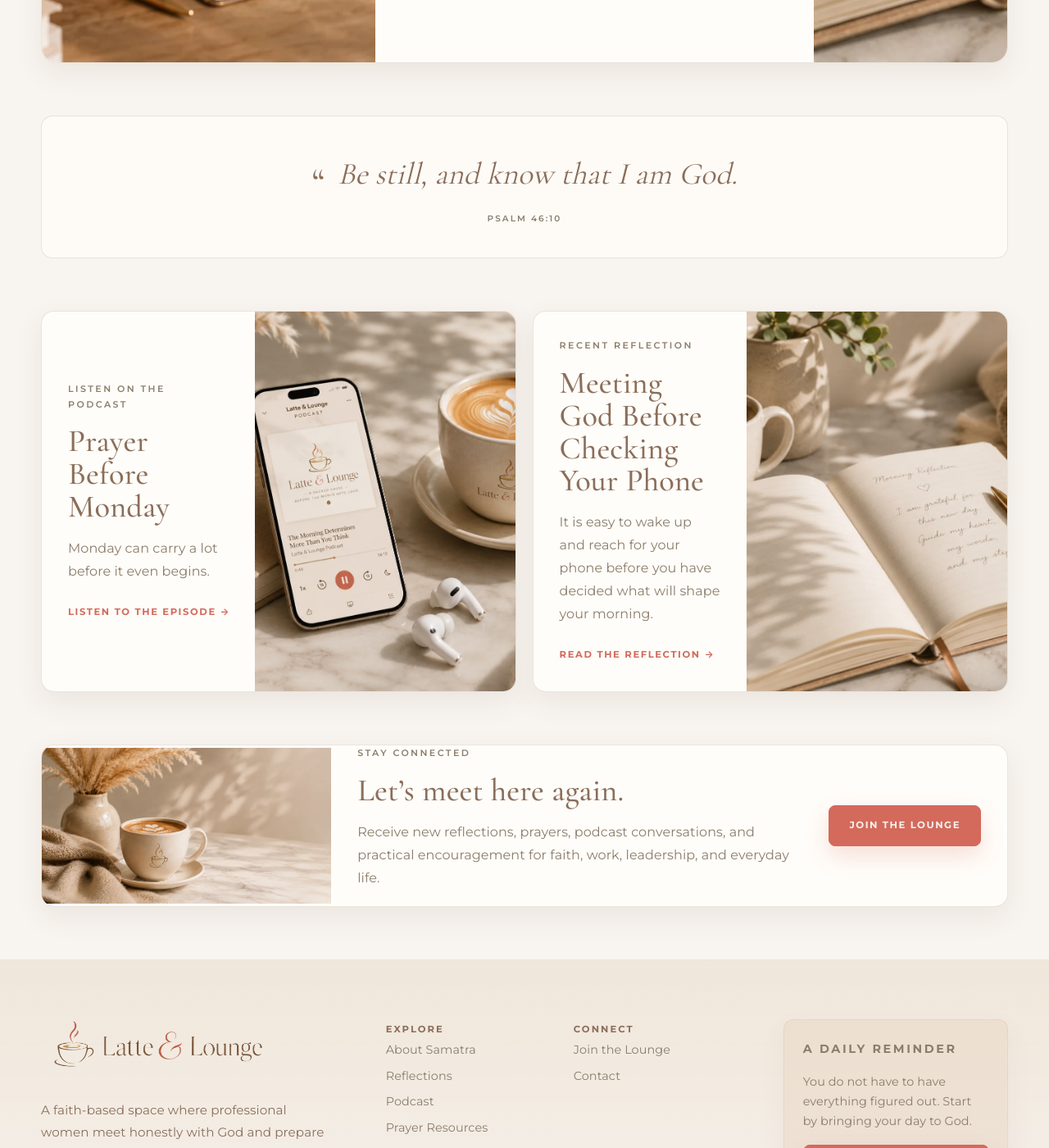
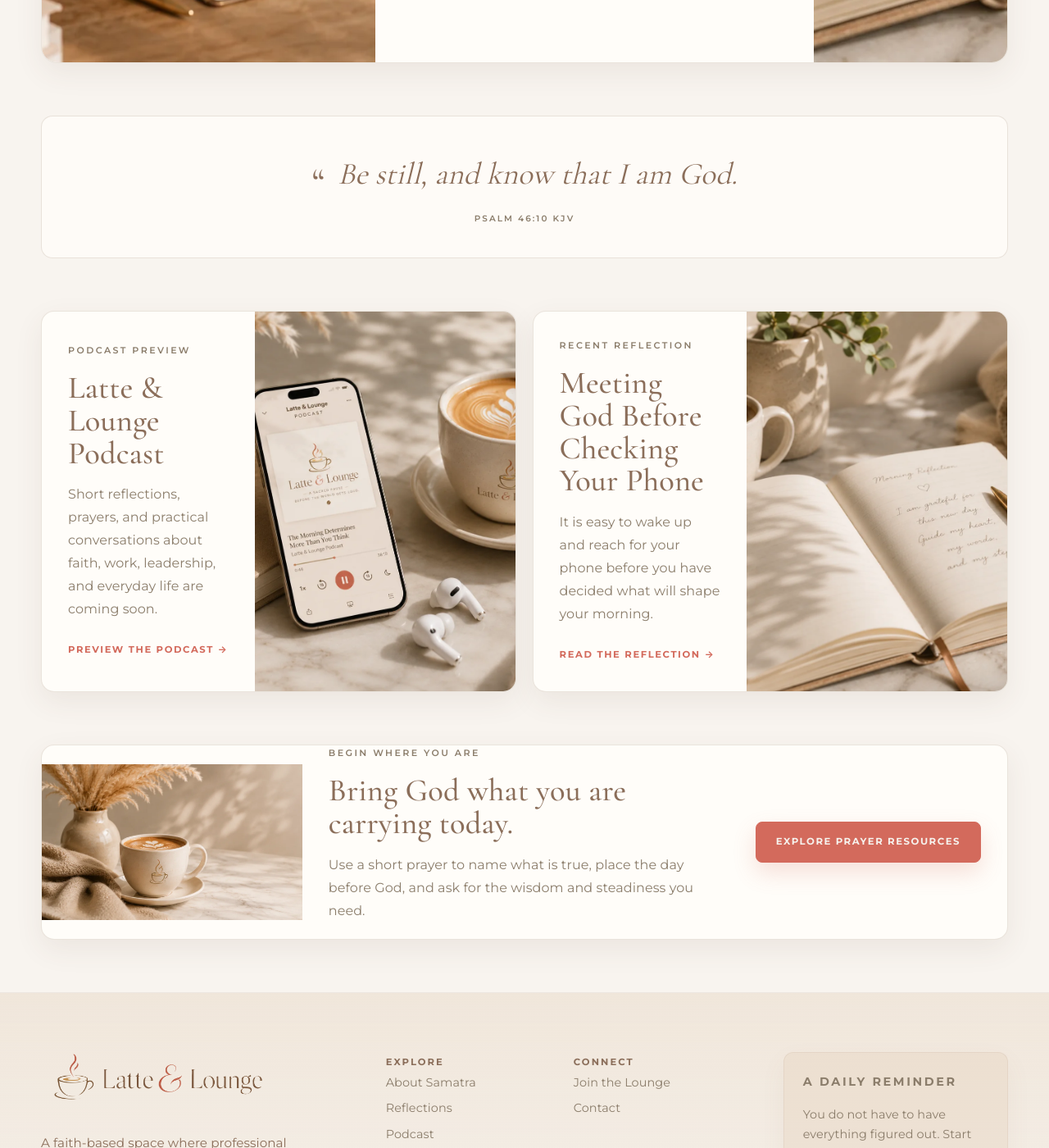
Before and after one commit to jeffthomasiii/latte-lounge-poc, a Jekyll site: the page built from docs/index.md, in a window 1280 px wide and 1400 px high, scrolled down 2702 px. Shown: the whole window at 82% size. Built offline with Jekyll 4.4.1, drawn with Linux system fonts in a browser that asks for light colours.

Commit message:
Align homepage actions, icons, and podcast state

```diff
--- a/docs/_layouts/home.html
+++ b/docs/_layouts/home.html
@@ -3,7 +3,13 @@
 ---
 
 {% assign podcast_episodes = site.podcast | sort: "episode" | reverse %}
-{% assign latest_episode = podcast_episodes | first %}
+{% assign latest_episode = nil %}
+{% for episode in podcast_episodes %}
+  {% if episode.audio_url %}
+    {% assign latest_episode = episode %}
+    {% break %}
+  {% endif %}
+{% endfor %}
 {% assign latest_post = site.posts | first %}
 
 <div class="ll-home">
@@ -17,7 +23,7 @@
           Before you open your inbox, make the decisions, begin the conversations, or respond to everyone who needs you, take a moment to meet honestly with God. Bring Him what is already on your mind, ask for wisdom, and begin from a steadier place.
         </p>
         <div class="ll-hero-actions">
-          <a class="button primary" href="{{ '/subscribe/' | relative_url }}">Start Your Morning</a>
+          <a class="button primary" href="{{ '/prayer-resources/' | relative_url }}">Start Your Morning</a>
           <a class="button secondary" href="{{ '/about/' | relative_url }}">Meet Samatra</a>
         </div>
         <p class="ll-hero-note">Coffee, conversation, and faith for real life</p>
@@ -62,31 +68,39 @@
 
       <div class="ll-pillar-grid">
         <a class="ll-pillar-card" href="{{ '/prayer-resources/' | relative_url }}">
-          <span class="ll-pillar-icon">☕</span>
+          <span class="ll-pillar-icon" aria-hidden="true">
+            <img src="{{ '/assets/images/favicon.svg' | relative_url }}" alt="">
+          </span>
           <h3>Set Your Day</h3>
           <p>Begin with God through prayer, Scripture, and reflection before the calendar fills up.</p>
           <span class="ll-card-link">Explore</span>
         </a>
 
         <a class="ll-pillar-card" href="{{ '/blog/' | relative_url }}">
-          <span class="ll-pillar-icon">“ ”</span>
+          <span class="ll-pillar-icon" aria-hidden="true">
+            <svg viewBox="0 0 24 24" focusable="false"><path d="M5 5.5h14v9H9l-4 4v-13Z"/><path d="M8 9h8M8 12h5"/></svg>
+          </span>
           <h3>Raw &amp; Real Conversations</h3>
           <p>Talk openly about faith, emotional weight, identity, transitions, and the things women often carry quietly.</p>
           <span class="ll-card-link">Read</span>
         </a>
 
         <a class="ll-pillar-card" href="{{ '/blog/' | relative_url }}">
-          <span class="ll-pillar-icon">▣</span>
+          <span class="ll-pillar-icon" aria-hidden="true">
+            <svg viewBox="0 0 24 24" focusable="false"><path d="M4 8h16v11H4z"/><path d="M9 8V5h6v3M4 12h16M10 12v2h4v-2"/></svg>
+          </span>
           <h3>Faith at Work</h3>
           <p>Apply a biblical worldview to integrity, workplace relationships, difficult decisions, boundaries, and responsibility.</p>
           <span class="ll-card-link">Read</span>
         </a>
 
-        <a class="ll-pillar-card" href="{{ '/podcast/' | relative_url }}">
-          <span class="ll-pillar-icon">◇</span>
+        <a class="ll-pillar-card" href="{{ '/blog/' | relative_url }}">
+          <span class="ll-pillar-icon" aria-hidden="true">
+            <svg viewBox="0 0 24 24" focusable="false"><circle cx="12" cy="12" r="8"/><path d="m14.8 9.2-1.9 3.7-3.7 1.9 1.9-3.7 3.7-1.9Z"/></svg>
+          </span>
           <h3>Women Who Lead</h3>
           <p>Practical wisdom for growing responsibility, difficult decisions, and leadership situations no one prepared you for.</p>
-          <span class="ll-card-link">Listen</span>
+          <span class="ll-card-link">Read</span>
         </a>
       </div>
     </div>
@@ -117,7 +131,7 @@
     <div class="container">
       <div class="ll-scripture-card">
         <blockquote>Be still, and know that I am God.</blockquote>
-        <cite>Psalm 46:10</cite>
+        <cite>Psalm 46:10 KJV</cite>
       </div>
     </div>
   </section>
@@ -126,7 +140,7 @@
     <div class="container ll-feature-grid">
       <article class="ll-feature-card">
         <div class="ll-feature-copy">
-          <p class="ll-section-label">Listen on the podcast</p>
+          <p class="ll-section-label">Podcast preview</p>
           {% if latest_episode %}
             <h2>{{ latest_episode.title }}</h2>
             <p>{{ latest_episode.excerpt | strip_html | truncate: 155 }}</p>
@@ -134,10 +148,10 @@
           {% else %}
             <h2>Latte &amp; Lounge Podcast</h2>
             <p>Short reflections, prayers, and practical conversations about faith, work, leadership, and everyday life are coming soon.</p>
-            <a class="text-link" href="{{ '/podcast/' | relative_url }}">Explore the Podcast →</a>
+            <a class="text-link" href="{{ '/podcast/' | relative_url }}">Preview the Podcast →</a>
           {% endif %}
         </div>
-        <img src="{{ '/assets/images/latte-lounge-podcast-feature.webp' | relative_url }}" alt="Latte and Lounge podcast displayed beside coffee and earbuds">
+        <img src="{{ '/assets/images/latte-lounge-podcast-feature.webp' | relative_url }}" alt="Latte and Lounge podcast artwork beside coffee and earbuds">
       </article>
 
       <article class="ll-feature-card">
@@ -163,12 +177,12 @@
       <div class="ll-connect-card ll-connect-card-production">
         <img src="{{ '/assets/images/latte-lounge-signup-banner.webp' | relative_url }}" alt="Latte and soft neutral textures arranged for a quiet morning">
         <div class="ll-connect-copy">
-          <p class="ll-section-label">Stay connected</p>
-          <h2>Let’s meet here again.</h2>
-          <p>Receive new reflections, prayers, podcast conversations, and practical encouragement for faith, work, leadership, and everyday life.</p>
+          <p class="ll-section-label">Begin where you are</p>
+          <h2>Bring God what you are carrying today.</h2>
+          <p>Use a short prayer to name what is true, place the day before God, and ask for the wisdom and steadiness you need.</p>
         </div>
         <div class="ll-connect-actions">
-          <a class="button primary" href="{{ '/subscribe/' | relative_url }}">Join the Lounge</a>
+          <a class="button primary" href="{{ '/prayer-resources/' | relative_url }}">Explore Prayer Resources</a>
         </div>
       </div>
     </div>
```
